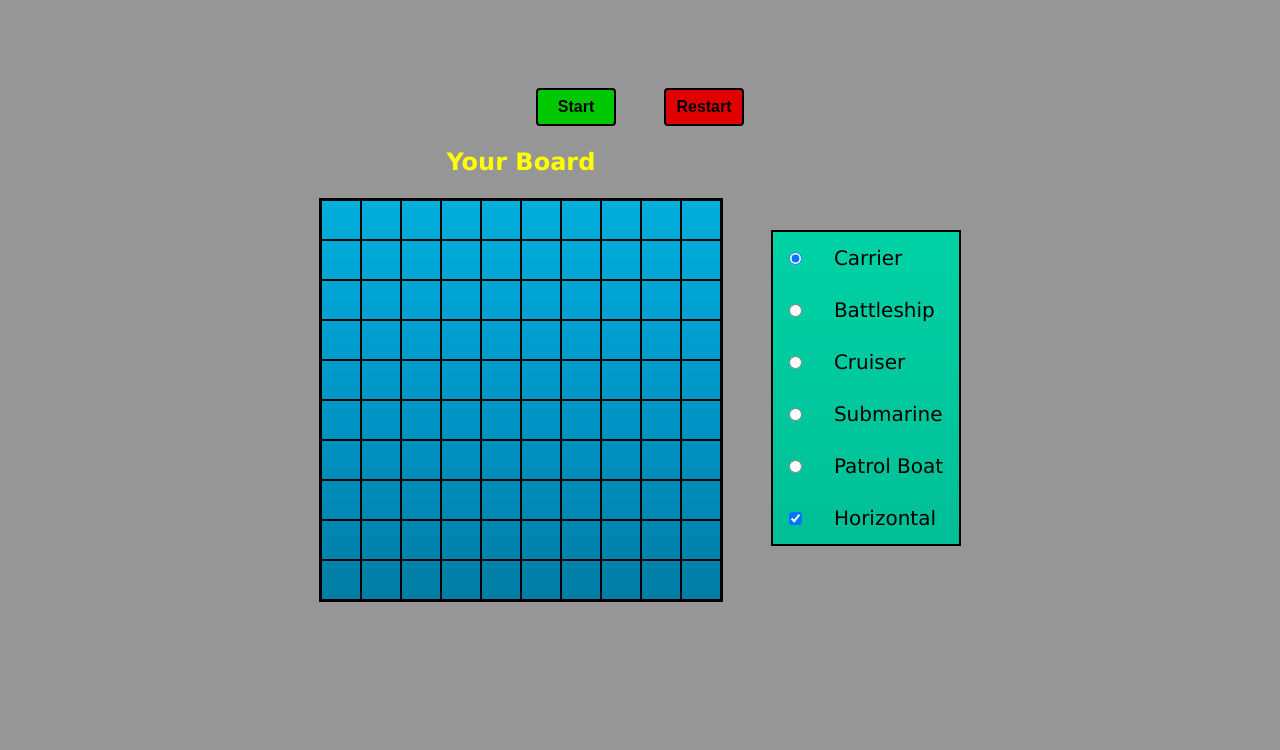
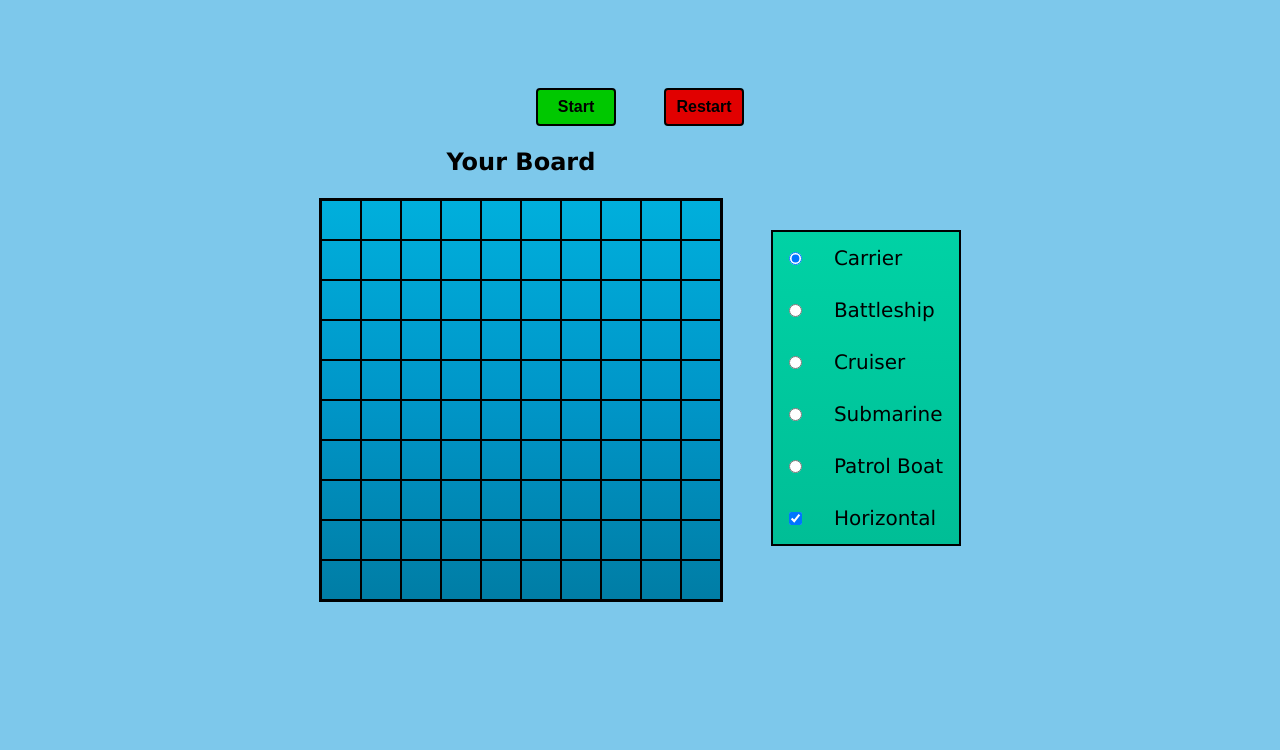
Before and after one commit to gizinski-jacek/Battleship-game-project, a plain HTML site: page index.html in a window 1280 px wide. Shown: the top 750 px of the page. Drawn offline with Linux system fonts and the light colour scheme.

Commit message:
Changing background and text color

```diff
--- a/style.css
+++ b/style.css
@@ -9,7 +9,7 @@
 
 body {
 	height: 100vh;
-	background-color: rgb(150, 150, 150);
+	background-color: rgb(125, 200, 235);
 }
 
 .main {
@@ -66,7 +66,6 @@ button:hover {
 .container span {
 	font-weight: 600;
 	font-size: 1.5rem;
-	color: rgb(255, 255, 0);
 }
 
 .board {
```
